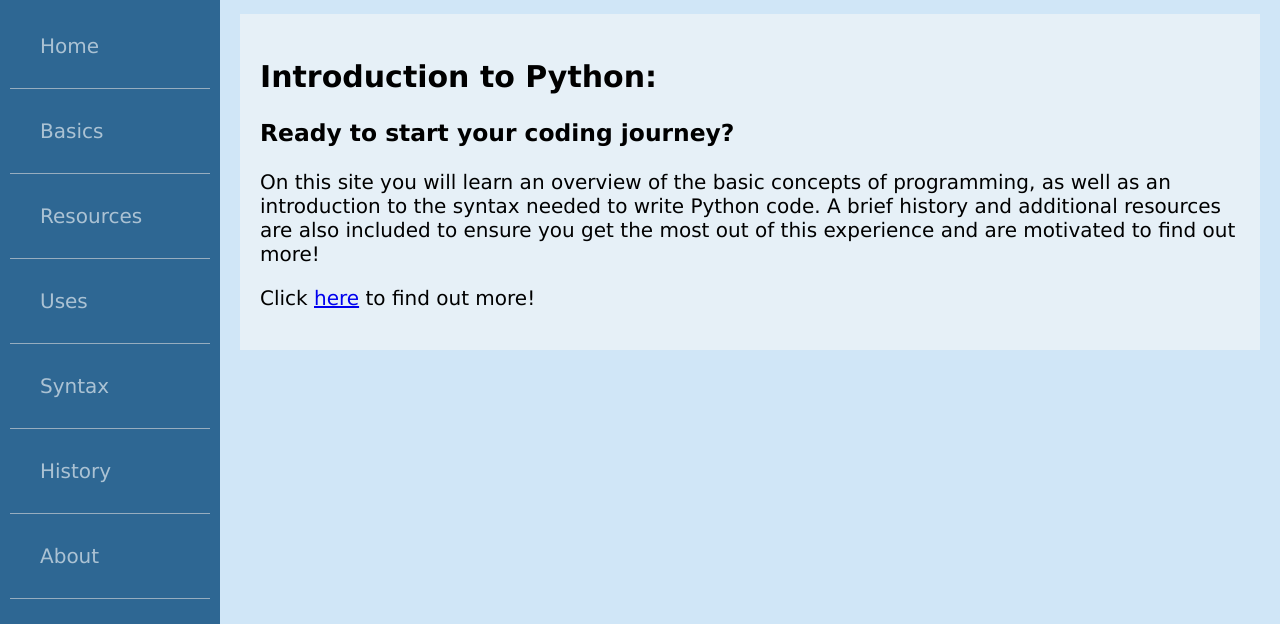
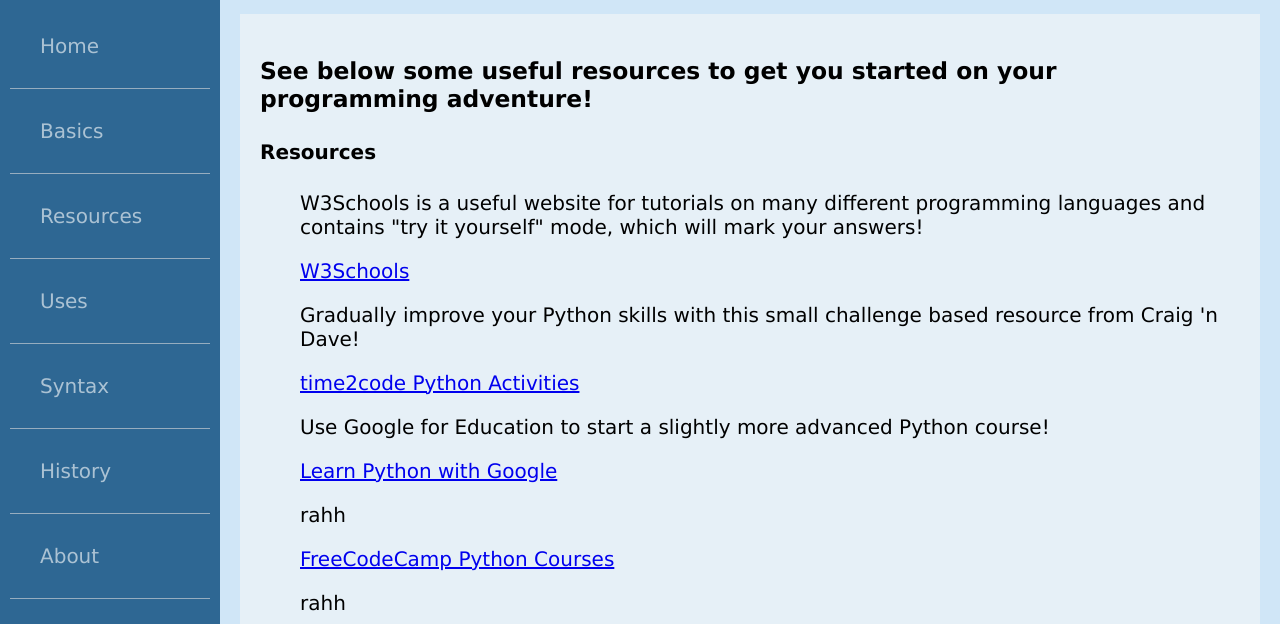
Before and after one commit to beepboop32/CodingForTheWeb, a plain HTML site: page Resources/resources.html in a window 1280 px wide. Shown: the part 176-800 px from the top of the page. Drawn offline with Linux system fonts and the light colour scheme.

Commit message:
adde resources links 1/2

```diff
--- a/Resources/resources.html
+++ b/Resources/resources.html
@@ -56,21 +56,36 @@
             <a href="../About/about.html">About</a>
         </nav>
       </aside>
-      <main>
-        <div class="wrapper_inner">
-            <h2>Introduction to Python:</h2>
-            <h3>Ready to start your coding journey?</h3>
-            <p>
-                On this site you will learn an overview of the basic concepts of programming, as well as an introduction to the syntax needed to write Python code. A brief history and additional resources are also included to ensure you get the most out of this experience and are motivated to find out more!
-            </p>
-            <p>Click <a href="../Basics/basics.html">here</a> to find out more!</p>
-         </div>
 
 
+                <main>
+                <div class="wrapper_inner">
+                  <h3>See below some useful resources to get you started on your programming adventure!</h3>
+                  <div class="resources">
+                  <h4>Resources</h4>
+                  <ul>
+                    <p>W3Schools is a useful website for tutorials on many different programming languages and contains "try it yourself" mode, which will mark your answers!</p>
+                    <a href="https://www.w3schools.com/" target="_blank">W3Schools</a>
 
-     </div>
+                    <p>Gradually improve your Python skills with this small challenge based resource from Craig 'n Dave!</p>
+                    <a href="https://time2code.today/python-course" target="_blank">time2code Python Activities</a>
+
+                    <p>Use Google for Education to start a slightly more advanced Python course!</p>
+                    <a href="https://developers.google.com/edu/python" target="_blank">Learn Python with Google</a>
+
+                    <p>rahh</p>
+                    <a href="https://www.freecodecamp.org/news/learn-python-with-these-10-free-online-courses/" target="_blank">FreeCodeCamp Python Courses</a>
+
+                    <p>rahh</p>
+                    <a href="https://www.edx.org/course/introduction-to-computer-science-and-programming-using-python" target="_blank">edX Python Course</a>
+                  </ul>
+
+                  </div>
+                </div>
+                </main>
 
 
+              </div>
 
     <footer>
       <div class="footer-links">
```
